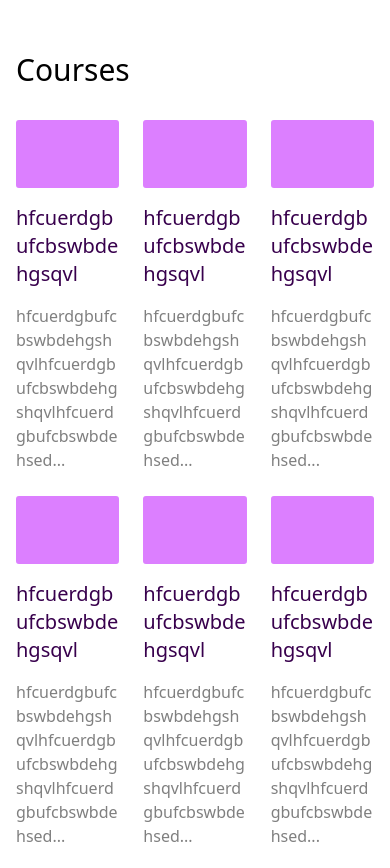
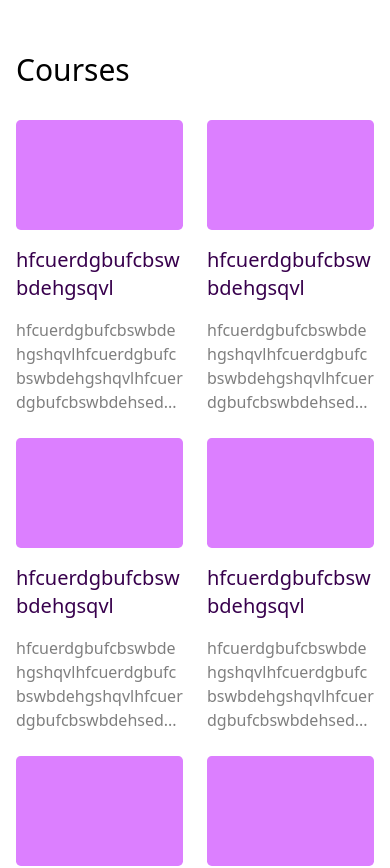
Before and after one commit to allsyalwaa/StudyMap, a React (Vite) app: page / in a window 390 px wide. Shown: the part 840-1708 px from the top of the page. Built offline with nearby package versions, Linux system fonts and the light colour scheme.

Commit message:
refactor: Update SecCourses grid layout for responsive design

```diff
--- a/src/components/section/SecCourses.jsx
+++ b/src/components/section/SecCourses.jsx
@@ -5,7 +5,7 @@ export default function SecCourses() {
     <section className="container my-12 py-10">
       <h2 className="text-3xl font-medium">Courses</h2>
 
-      <div className="mt-8 grid grid-cols-3 gap-6">
+      <div className="mt-8 grid grid-cols-2 gap-6 md:grid-cols-3">
         <CardCourses />
         <CardCourses />
         <CardCourses />
```
